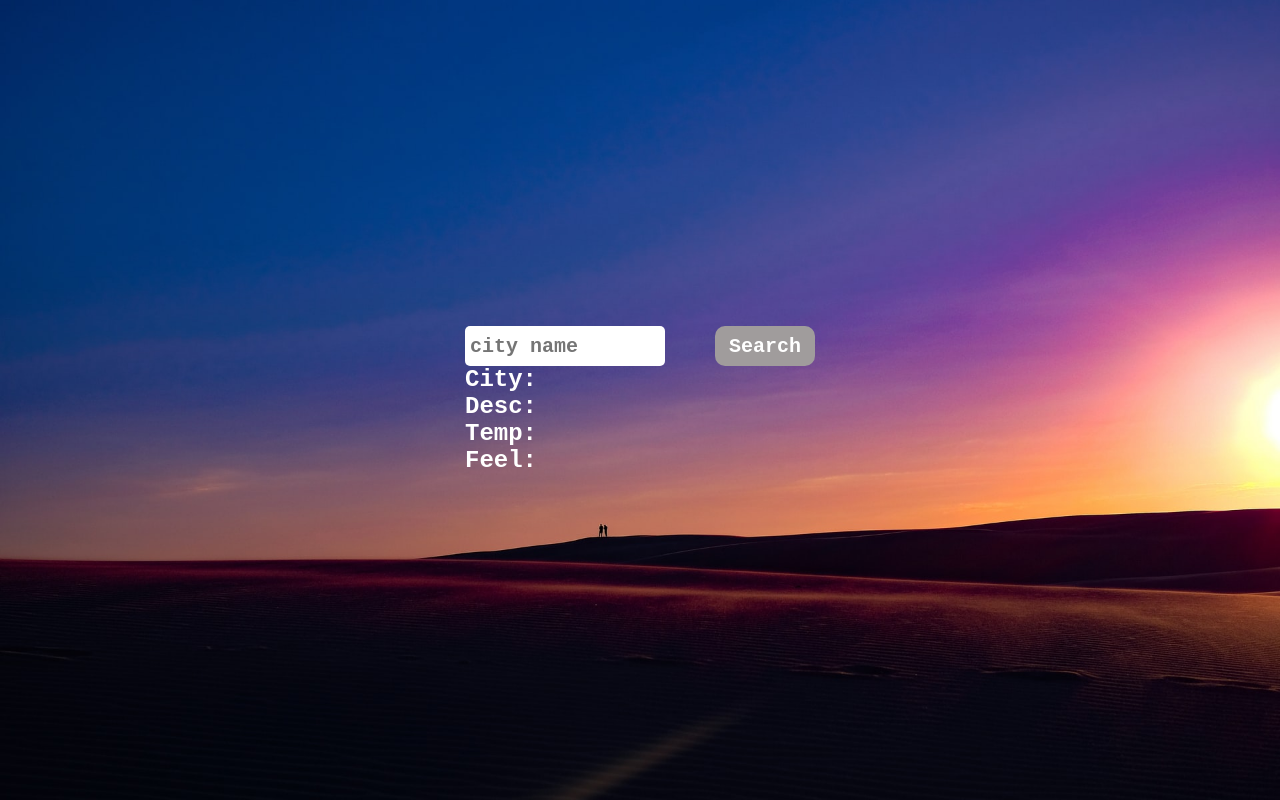
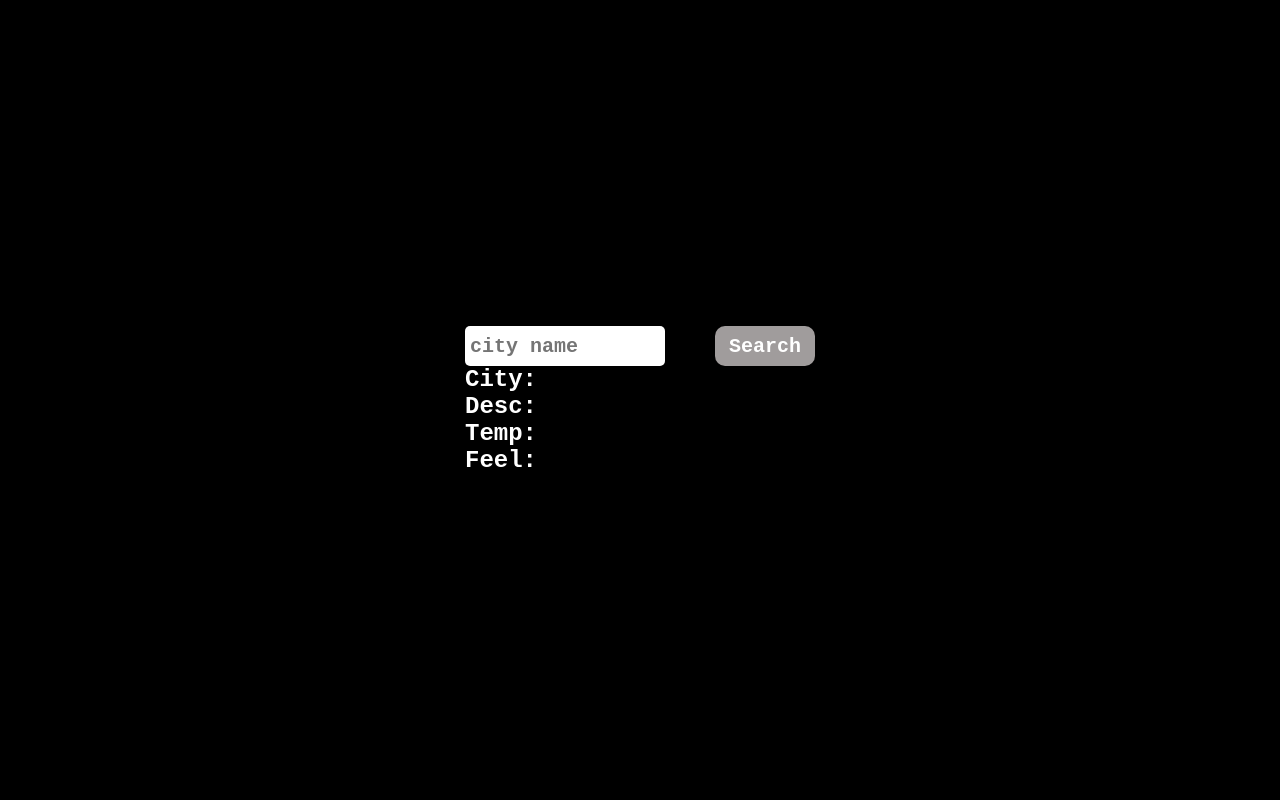
Before and after one commit to den1k0n/weather-app, a plain HTML site: page index.html in a window 1280 px wide. Drawn offline with Linux system fonts and the light colour scheme.

Commit message:
remove bg img

```diff
--- a/css/style.css
+++ b/css/style.css
@@ -18,7 +18,6 @@ body {
     color: white;
     height: 100vh;
 
-    background-image: url('/anthony-tuil-lS_eDob6DDg-unsplash.jpeg');
     background-repeat: no-repeat;
     background-size: cover;
 
```
Also changed, not shown: anthony-tuil-lS_eDob6DDg-unsplash.jpeg (deleted).
